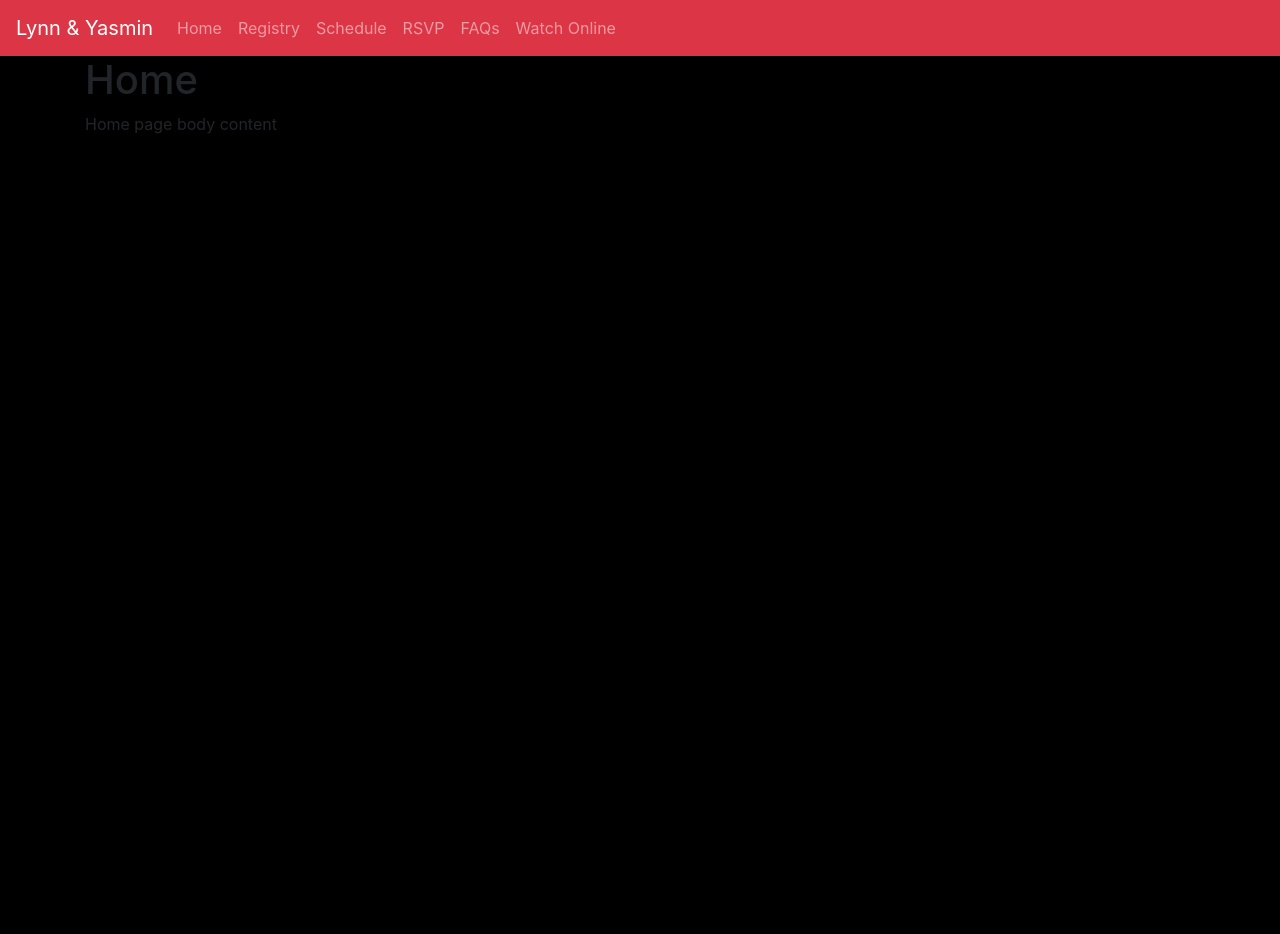
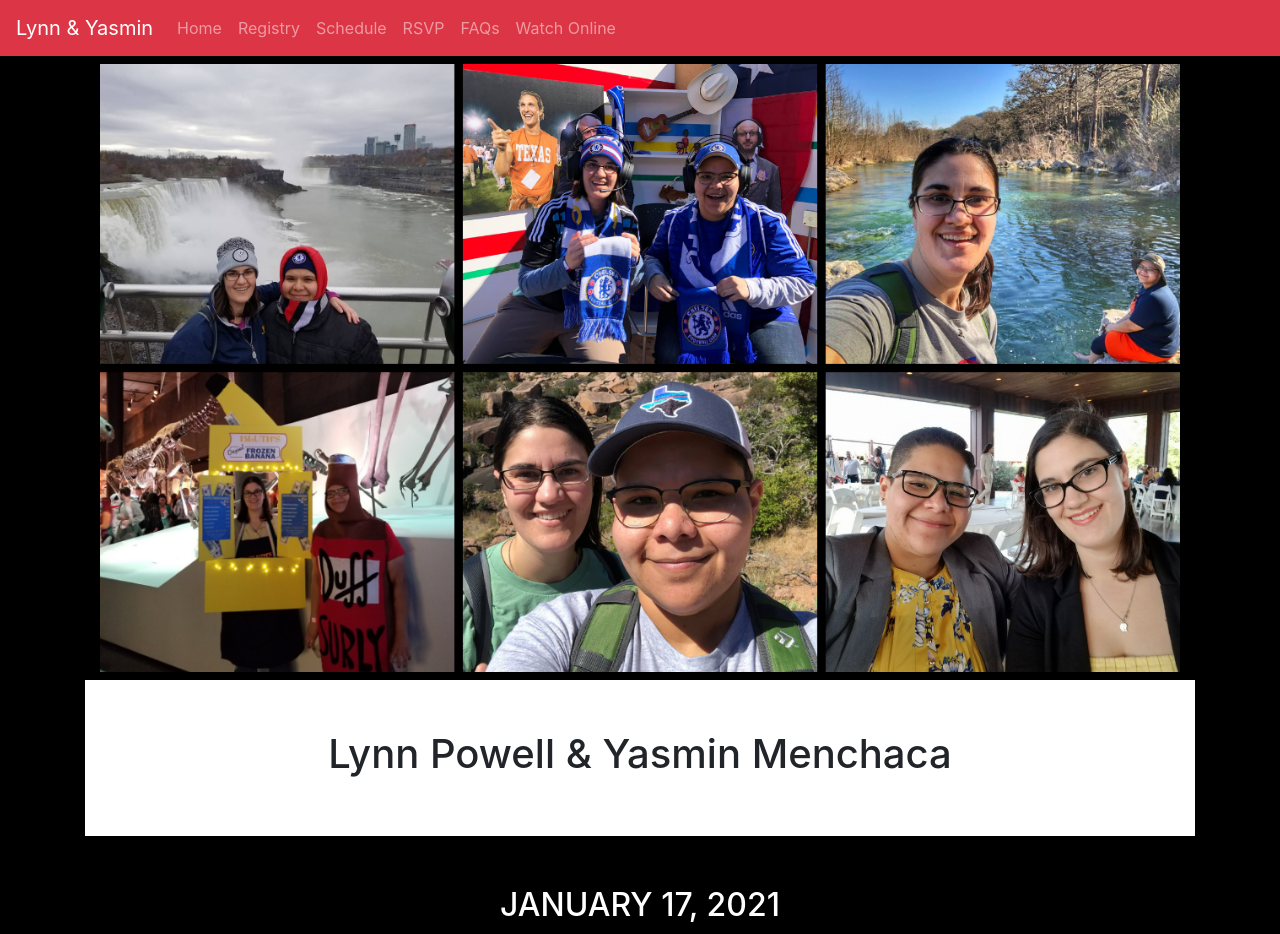
Before and after one commit to yasminmenchaca/wedding-website, a React (Create React App) app: page / in a window 1280 px wide. Shown: the top 934 px of the page. Before the commit the page ends 800 px from the top, so only its background shows below. Built offline with nearby package versions, Linux system fonts and the light colour scheme.

Commit message:
styling in progress

```diff
--- a/src/components/Home.js
+++ b/src/components/Home.js
@@ -1,14 +1,22 @@
-import React, {Component} from 'react';
+import React from 'react';
+import * as ReactBootStrap from "react-bootstrap";
+import cover from '../img/cover.png'
 
-class Home extends Component {
-    render() {
-        return (
-            <div>
-                <h1>Home</h1>
-                <p>Home page body content</p>
+const Home = () => {
+    return (
+        <div>
+            <div className='container py-2'>
+                <ReactBootStrap.Image src={cover} fluid/>
             </div>
-        );
-    }
+            <div className='text-center' style={{backgroundColor: 'white', padding: '50px 50px'}}>
+                <h1>Lynn Powell & Yasmin Menchaca</h1>
+            </div>
+            <div className='text-center' style={{color: 'white', padding: '50px 50px'}}>
+                <h2>JANUARY 17, 2021</h2>
+                <h4>SAN ANTONIO, TEXAS</h4>
+            </div>
+        </div>
+    );
 }
 
 export default Home;
```
